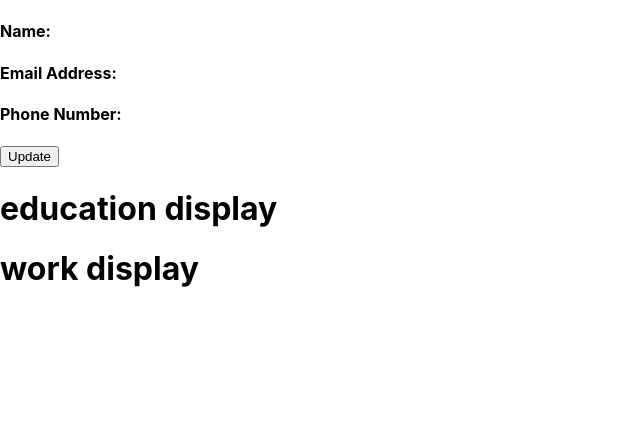
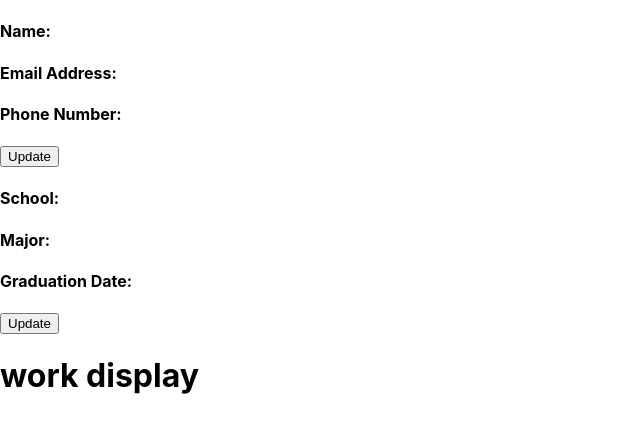
Before and after one commit to cbowersock/react-cv-project, a React (Create React App) app: page / in a window 1280 px wide. Shown: the top 432 px of the page, without its empty margins (0-640 px from the left). Built offline with nearby package versions, Linux system fonts and the light colour scheme.

Commit message:
added school section

```diff
--- a/src/components/Education.js
+++ b/src/components/Education.js
@@ -1,10 +1,66 @@
-import React from 'react';
+import React, {useState} from 'react';
 import EducationDisplay from './EducationDisplay';
 
 const Education = () => {
+    const [school, setSchool] = useState('');
+    const [major, setMajor] = useState('');
+    const [date, setDate] = useState('');
+
+    const [displayForm, setDisplayForm] = useState(false);
+
+    const handleSubmit = event => {
+        event.preventDefault();
+    }
+
+    const handleChange = event => {
+        const {name, value} = event.target;
+        if (name === 'school') {
+            setSchool(value);
+        };
+        if (name === 'major') {
+            setMajor(value);
+        };
+        if (name === 'date') {
+            setDate(value);
+        };
+    }
+
+    const handleClick = () => {
+        setDisplayForm(!displayForm);
+    }
+
     return (
         <div>
-            <EducationDisplay/>
+            <EducationDisplay school={school} major={major} date={date}/>
+            <button onClick={handleClick}>{displayForm ? 'Done' : 'Update'}</button>
+            <div>
+            {displayForm ?
+                <form onSubmit={handleSubmit}>
+                    <input
+                        type="text"
+                        placeholder="School"
+                        value={school}
+                        onChange={handleChange}
+                        name="school"
+                    />
+                    <input
+                        type="text"
+                        placeholder="Major"
+                        value={major}
+                        onChange={handleChange}
+                        name="major"
+                    />
+                    <input
+                        type="text"
+                        placeholder="Graduation Date"
+                        value={date}
+                        onChange={handleChange}
+                        name="date"
+                    />
+                    <button type="submit">Save</button>
+                </form>
+             : null}
+            </div>
         </div>
     )
 }
--- a/src/components/EducationDisplay.js
+++ b/src/components/EducationDisplay.js
@@ -3,7 +3,9 @@ import React from 'react';
 const EducationDisplay = props => {
     return (
         <div>
-            <h1>education display</h1>
+            <h4>School: {props.school}</h4>
+            <h4>Major: {props.major}</h4>
+            <h4>Graduation Date: {props.date}</h4>
         </div>
     );
 };
--- a/src/components/General.js
+++ b/src/components/General.js
@@ -33,7 +33,7 @@ const General = () => {
     return (
         <div>
             <GeneralDisplay name={name} email={email} phone={phone}/>
-            <button onClick={handleClick}>Update</button>
+            <button onClick={handleClick}>{displayForm ? 'Done' : 'Update'}</button>
             <div>
             {displayForm ?
                 <form onSubmit={handleSubmit}>
```
